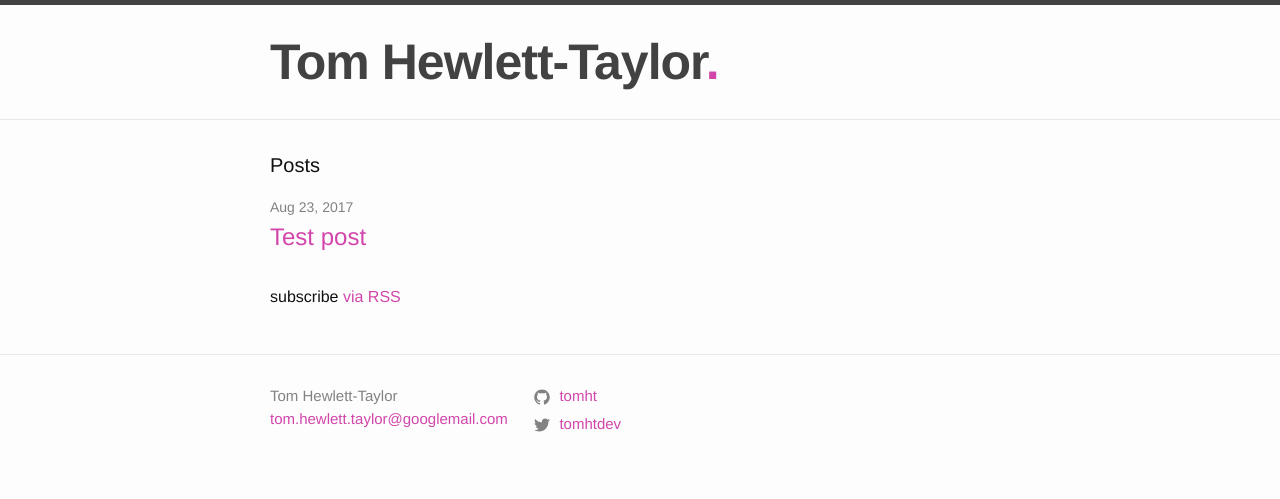
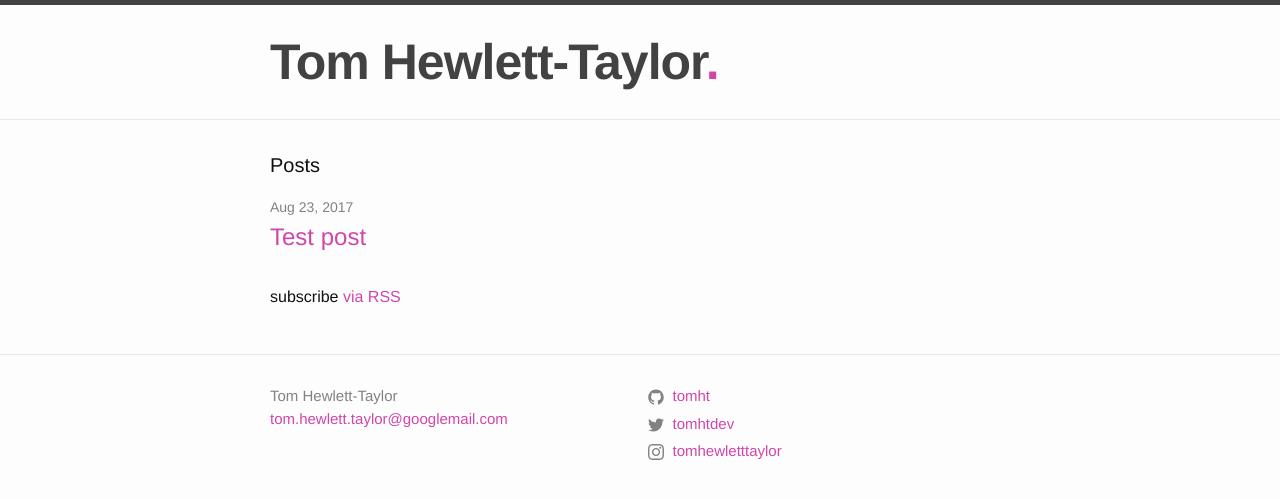
Before and after one commit to tomht/tomht.github.io, a Jekyll site: the page built from index.md, in a window 1280 px wide. Shown: the top 499 px of the page. Built offline with Jekyll 4.4.1, drawn with Linux system fonts in a browser that asks for light colours.

Commit message:
Add Instagram link to footer, and improve footer layout.

```diff
--- a/_config.yml
+++ b/_config.yml
@@ -21,6 +21,7 @@ baseurl: "" # the subpath of your site, e.g. /blog
 url: "" # the base hostname & protocol for your site, e.g. http://example.com
 twitter_username: tomhtdev
 github_username:  tomht
+instagram_username: tomhewletttaylor
 
 # Build settings
 markdown: kramdown
--- a/_includes/footer.html
+++ b/_includes/footer.html
@@ -31,6 +31,12 @@
             {% include icon-twitter.html username=site.twitter_username %}
           </li>
           {% endif %}
+
+          {% if site.instagram_username %}
+          <li>
+            {% include icon-instagram.html username=site.instagram_username %}
+          </li>
+          {% endif %}
         </ul>
       </div>
 
--- /dev/null
+++ b/_includes/icon-instagram.html
@@ -0,0 +1 @@
+<a href="https://www.instagram.com/{{ include.username }}"><span class="icon icon--instagram">{% include icon-instagram.svg %}</span><span class="username">{{ include.username }}</span></a>
--- a/_sass/minima/_base.scss
+++ b/_sass/minima/_base.scss
@@ -206,6 +206,8 @@ pre {
 
 .social-media-list {
   .icon {
+    display: inline-block;
+    width: 20px;
     padding-right: 5px;
   }
 
--- a/_sass/minima/_layout.scss
+++ b/_sass/minima/_layout.scss
@@ -140,13 +140,13 @@
 }
 
 .footer-col-1 {
-  width: -webkit-calc(35% - (#{$spacing-unit} / 2));
-  width:         calc(35% - (#{$spacing-unit} / 2));
+  width: -webkit-calc(50% - (#{$spacing-unit} / 2));
+  width:         calc(50% - (#{$spacing-unit} / 2));
 }
 
 .footer-col-2 {
-  width: -webkit-calc(20% - (#{$spacing-unit} / 2));
-  width:         calc(20% - (#{$spacing-unit} / 2));
+  width: -webkit-calc(50% - (#{$spacing-unit} / 2));
+  width:         calc(50% - (#{$spacing-unit} / 2));
 }
 
 .footer-col-3 {
```
Also changed, not shown: _includes/icon-instagram.svg (added).
